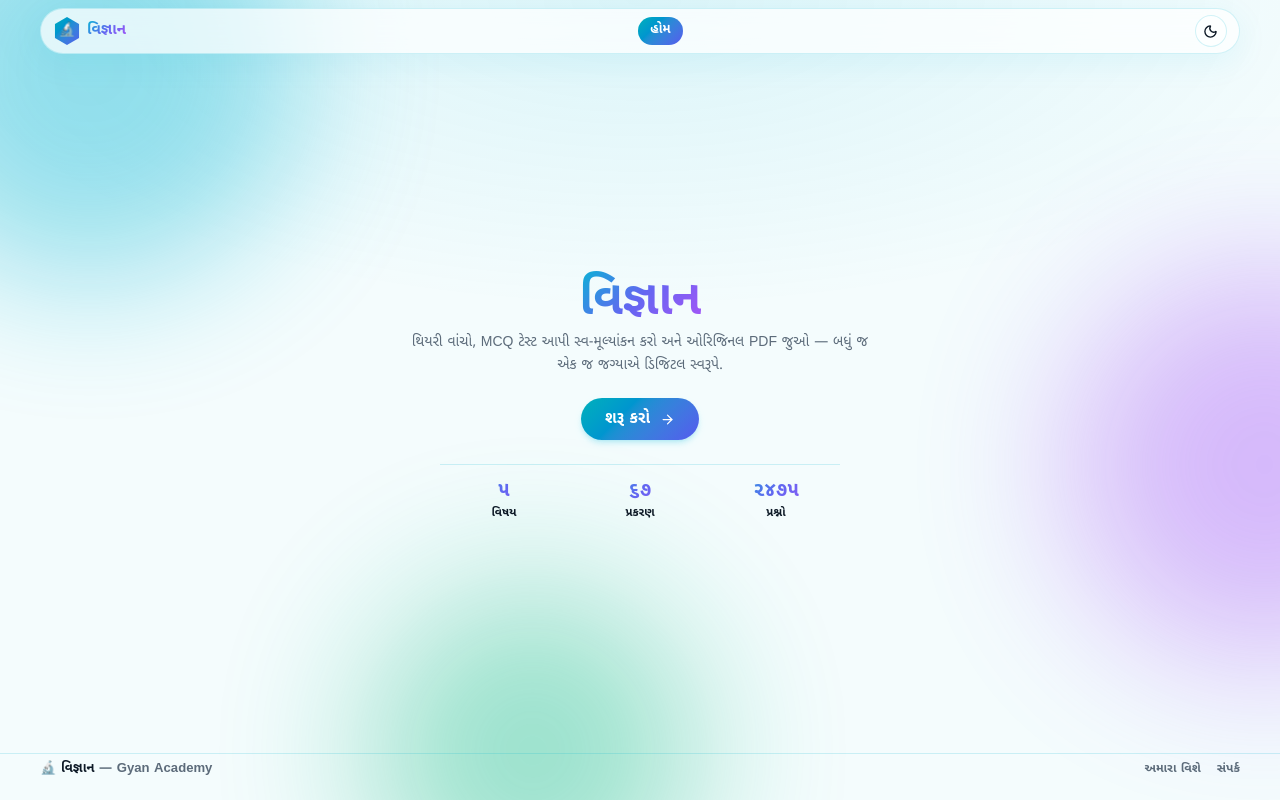
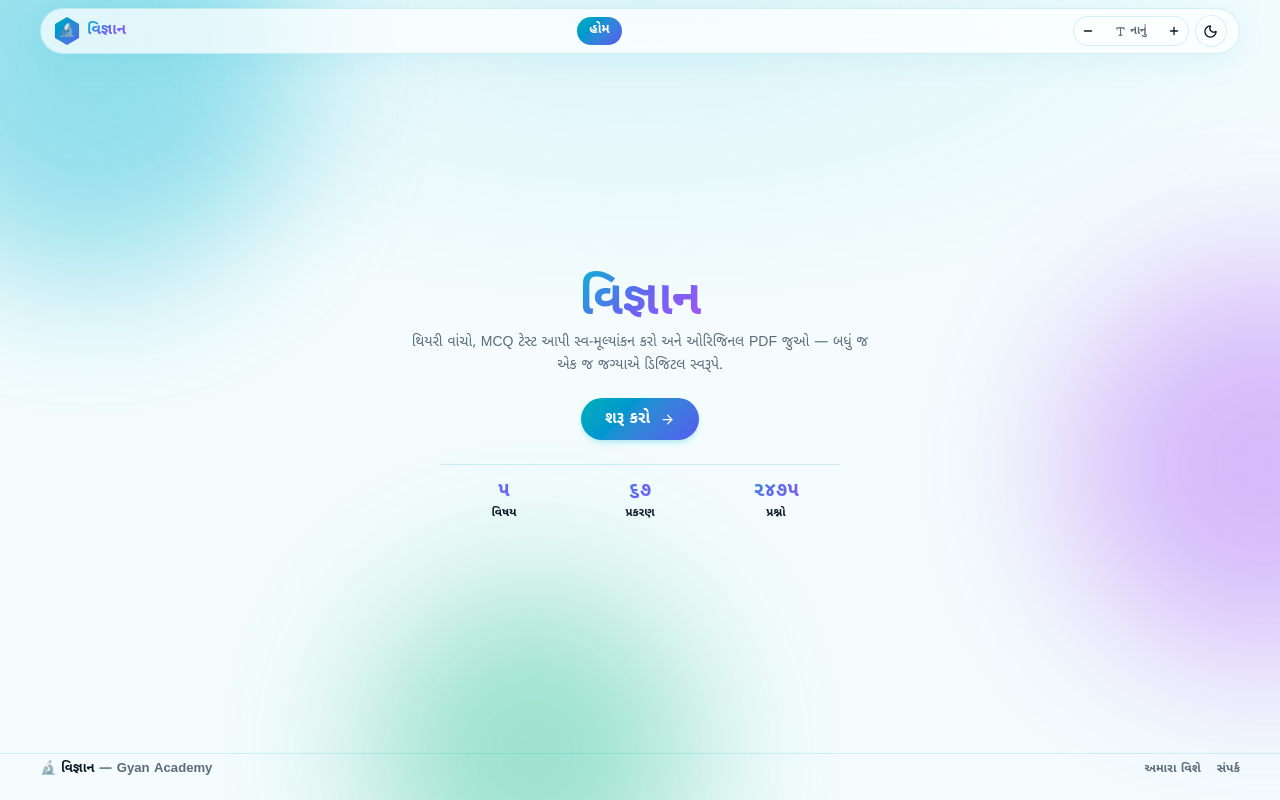
Before and after one commit to GyanAcademy01/Science, a Next.js app: page / in a window 1280 px wide. Built offline with nearby package versions, Linux system fonts and the light colour scheme.

Commit message:
Update Topbar with FontSizeControl

```diff
--- a/src/components/layout/Topbar.tsx
+++ b/src/components/layout/Topbar.tsx
@@ -6,6 +6,7 @@ import { useState } from "react";
 import { Menu, X } from "lucide-react";
 import { ThemeToggle } from "@/components/common/ThemeToggle";
 import { InstallButton } from "@/components/common/InstallButton";
+import { FontSizeControl } from "@/components/common/FontSizeControl";
 import { siteConfig } from "@/lib/site";
 import { cn } from "@/lib/utils";
 
@@ -64,7 +65,9 @@ export function Topbar() {
 
         <div className="flex items-center gap-1.5">
           <InstallButton />
+          <FontSizeControl />
           <ThemeToggle />
+
           <button
             type="button"
             onClick={() => setOpen((v) => !v)}
```
